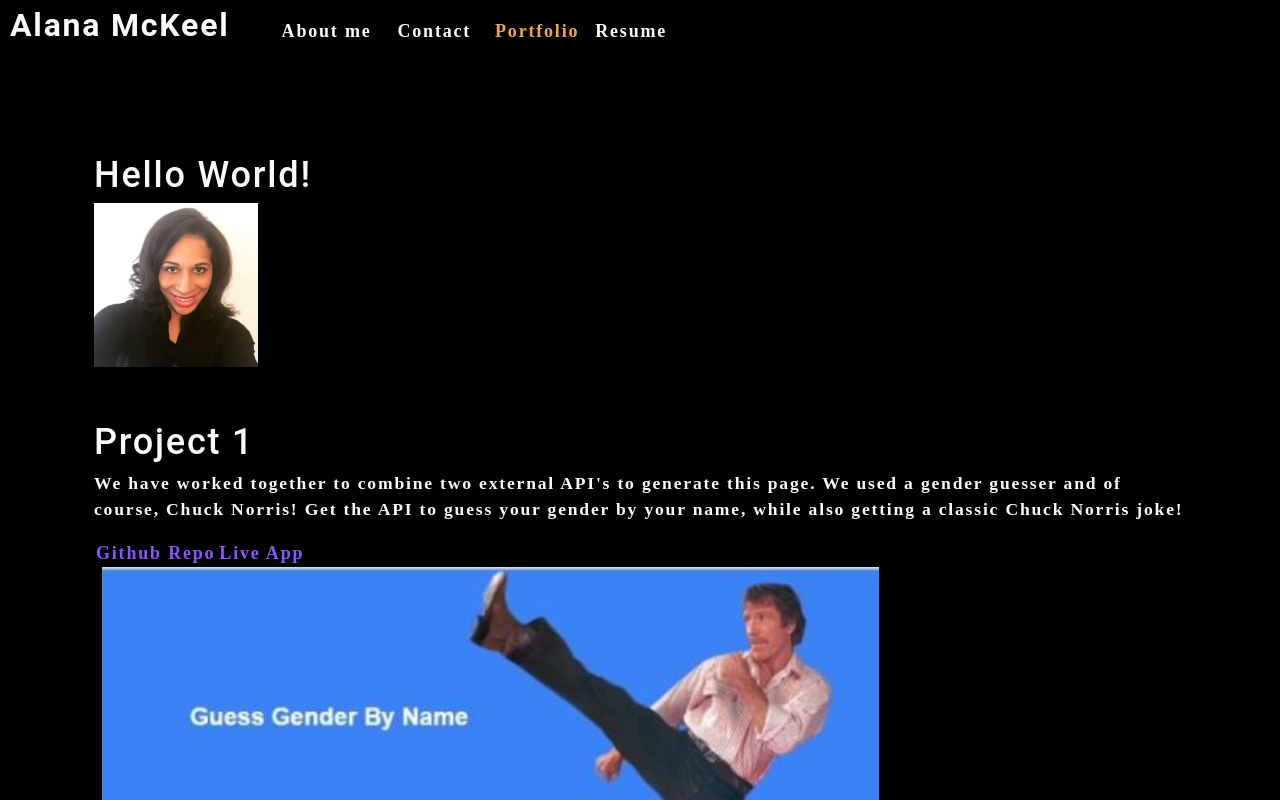
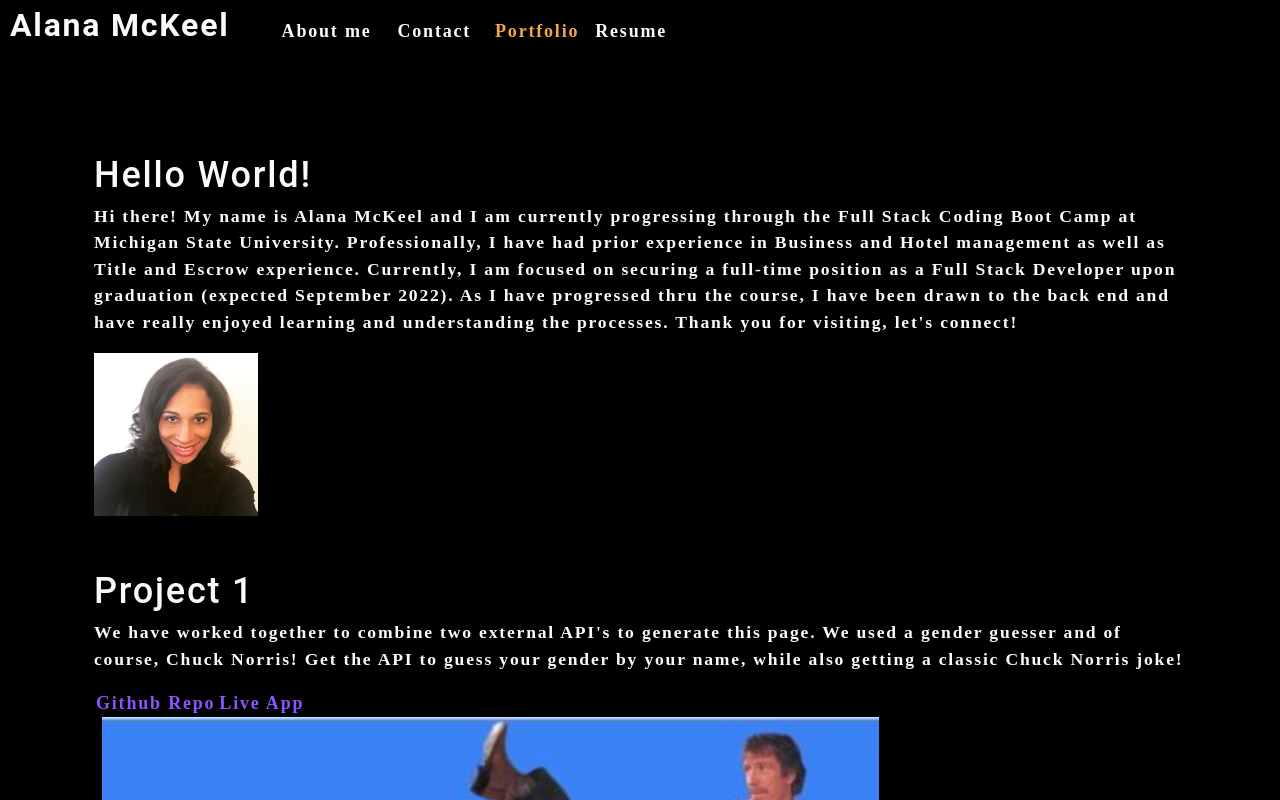
Before and after one commit to alanam79/React-Portfolio, a React (Create React App) app: page / in a window 1280 px wide. Shown: the top 800 px of the page. Built offline with nearby package versions, Linux system fonts and the light colour scheme.

Commit message:
added bio

```diff
--- a/src/components/About/index.js
+++ b/src/components/About/index.js
@@ -5,6 +5,7 @@
   return (
     <section className="my-5">
       <h1 id="about">Hello World!</h1>
+      <p>Hi there! My name is Alana McKeel and I am currently progressing through the Full Stack Coding Boot Camp at Michigan State University. Professionally, I have had prior experience in Business and Hotel management as well as Title and Escrow experience. Currently, I am focused on securing a full-time position as a Full Stack Developer upon graduation (expected September 2022). As I have progressed thru the course, I have been drawn to the back end and have really enjoyed learning and understanding the processes. Thank you for visiting, let's connect!</p>
       <img
         src={coverImage}
         className="my-4"
```
